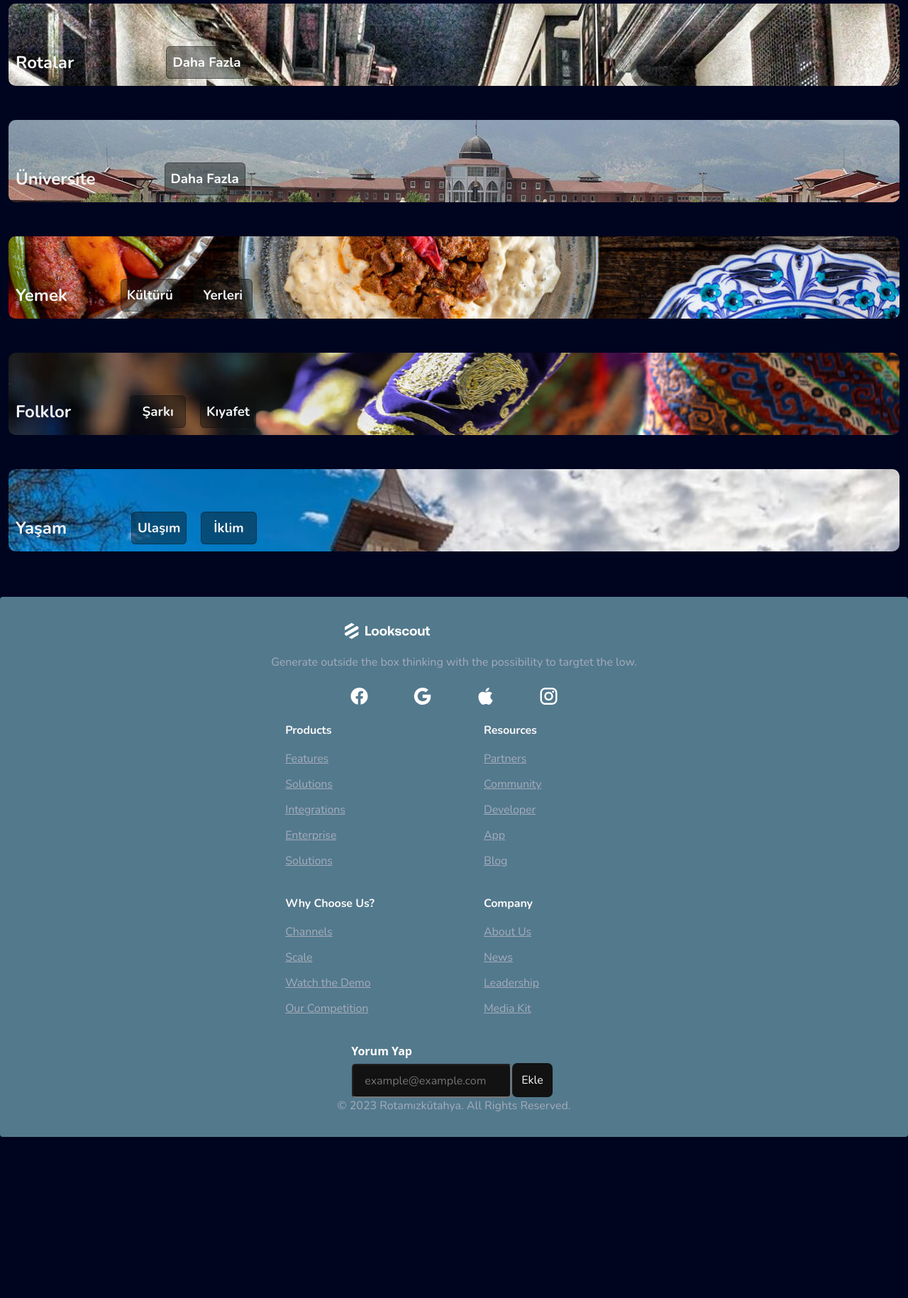
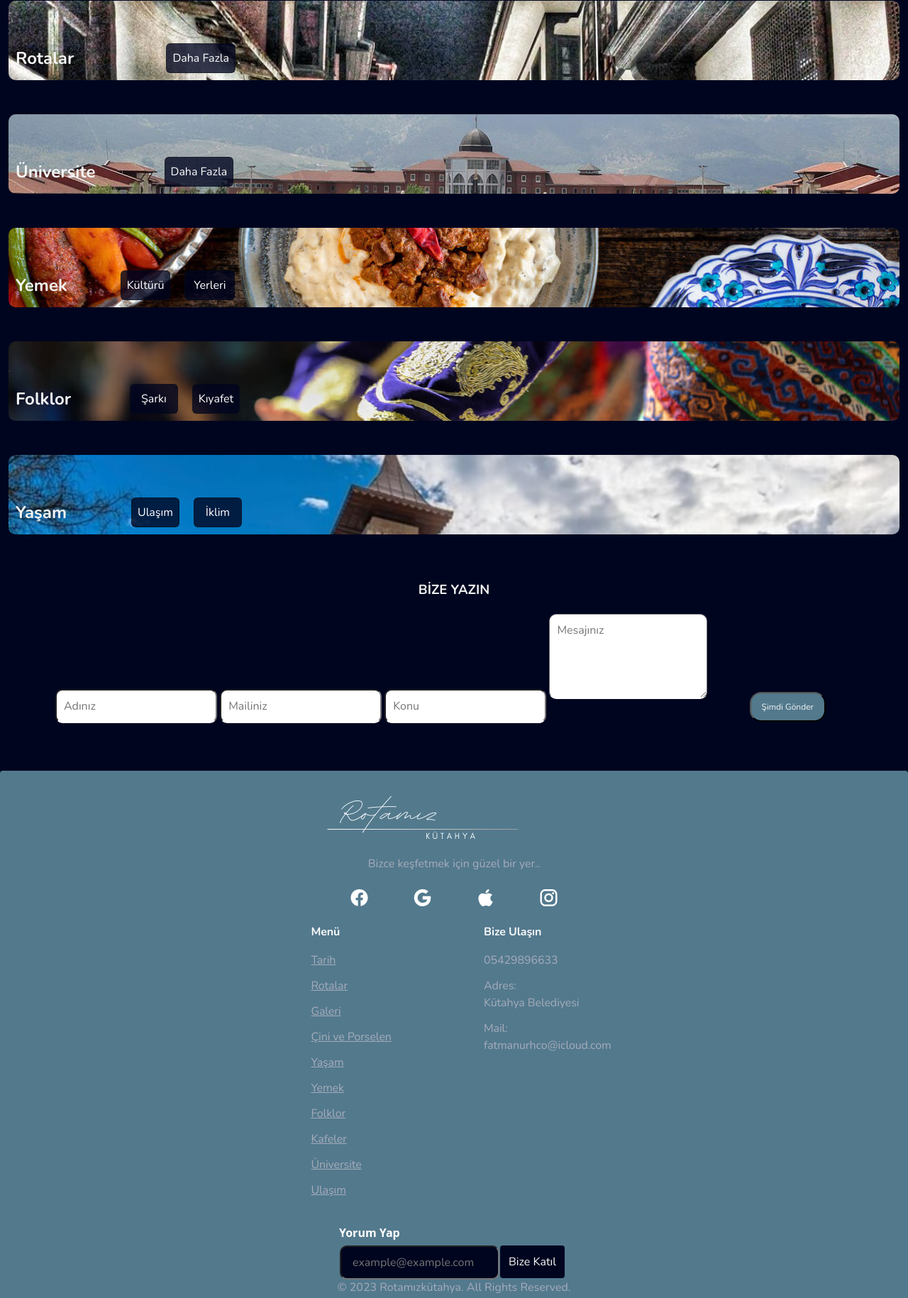
Before and after one commit to fatmanurhco/fatmanurhco.github.io, a plain HTML site: page index.html in a window 1280 px wide. Shown: the part 601-2430 px from the top of the page at 71% size. Before the commit the page ends 2203 px from the top, so only its background shows below. Drawn offline with nearby package versions, Linux system fonts and the light colour scheme.

Commit message:
html sayfaları oluşturuldu. contact kısmı eklendi. kod içerisindeki sayfa linkleri eklendi.logo güncellendi

```diff
--- a/assests/css/rota.css
+++ b/assests/css/rota.css
@@ -30,6 +30,9 @@ body{
     display: flex;
     justify-content: space-between;
     align-items: center;
+}
+.header img{
+    border-radius: 10px;
 }
 .headerright
 {   display: flex;
@@ -209,7 +212,7 @@ summary:hover, summary:focus{color: #aebed1;}
 {   border:solid rgba(11, 18, 18, 0.41) 1px;
     border-radius: 6px;
     padding: 8px;
-    background-color:rgb(13 15 15 / 41%);
+    background-color:rgb(0 5 31 / 78%);
     height:auto;
 
 
@@ -242,7 +245,7 @@ summary:hover, summary:focus{color: #aebed1;}
 .companylogo{
 
     margin-bottom: 16px;
-    padding-left: 100px;
+   margin-left: 30px;
 }
 .logos
 {
@@ -257,7 +260,7 @@ summary:hover, summary:focus{color: #aebed1;}
     display: grid;
     grid-template-columns: repeat(2, 1fr);
     column-gap:64px;
-    row-gap:24px ;
+    /* row-gap:24px ; */
     margin-bottom: 24px;
     padding-left: 20px;
 
@@ -298,26 +301,95 @@ summary:hover, summary:focus{color: #aebed1;}
     gap: 1px;
 }
 .search-input {
-    background-color: #121212;
+    background-color:rgb(0, 5, 31);
     display: flex;
     height: 48px;
     padding: 1px 1px 1.087px 16px;
     justify-content: flex-end;
     align-items: center;
     align-self: stretch;
-    border-radius: 5px;
+    border-radius: 10px;
 }
 .place-icon a {
-    background-color: #121212;
+    background-color:rgb(0, 5, 31);
     text-decoration: none;
     color: #F9F9F9;
-    padding: 13px;
-    border-radius: 7px;
+    padding: 12px;
+    border-radius: 4px;
     margin-right: 20px;
 
 
 
 }
+
+.wrapper {
+    display: grid;
+
+    background-color: #53798d;
+    margin-bottom: 32px;
+    border-radius: 4px;
+    background-color: #00051f;
+
+  }
+  .wrapper h3{
+    text-align: center;
+  }
+
+  .contact-form {
+
+    padding: 20px;
+    border-radius: 4px;
+    margin-left: 58px;
+
+  }
+
+  .input-field {
+    background-color: #fff;
+    padding: 10px;
+    margin-block-end: 15px;
+    outline: none;
+    border-block-end: 2px solid transparent;
+    border-radius: 10px;
+  }
+
+  .input-field:focus { border-color:#53798d }
+
+  textarea.input-field {
+    resize: vertical;
+    min-height: 120px;
+    height: 120px;
+    max-height: 200px;
+  }
+
+  .contact-form .btn { margin-left:55px; }
+
+  .contact-card {
+    background-color: #53798d;
+    padding: 30px;
+  }
+
+  .contact-card .card-title {
+    font-family:Arial, Helvetica, sans-serif;
+    text-transform: uppercase;
+    font-weight:700;
+  }
+
+  .contact-card > li:not(:last-child) { margin-block-end: 30px; }
+
+  .contact-card .card-link {
+    color: #53798d;
+
+  }
+
+  .contact-card .card-link:is(:hover, :focus) { color: #53798d; }
+  .tab-list {
+    display: flex;
+    flex-direction: column;
+    gap: 10px;
+  }
+
+
+
 .footerbottom
 {
     display: flex;
--- a/assests/js/rota.js
+++ b/assests/js/rota.js
@@ -12,3 +12,9 @@ function openNav() {
 
 
     }
+     const menu=document.querySelector('menu');
+    overlay.addEventListener('click' ,sabit);
+
+    function sabit(e){
+      e.preventDefault();
+    }
--- a/index.html
+++ b/index.html
@@ -17,50 +17,50 @@
             <div id="myNav" class="overlay">
                 <a href="#" class="closebtn" onclick="closeNav()">&times;</a>
                 <div class="overlay-content">
-                    <a href="#" >Kütahya'nın Tarihi</a>
-                    <a href="#">Tarihi Rotalar</a>
+                    <a href="tarih.html" class="menu" >Kütahya'nın Tarihi</a>
+                    <a href="rotalar.html" class="menu">Tarihi Rotalar</a>
                     <div class="faq">
                         <div class="faq-content">
                             <!--faq-->
                             <details>
                                 <summary>Çini Ve Porselen</summary>
                                 <div class="faq-inside">
-                                    <a href="#" class="altbaslik">Çini</a>
-                                    <a href="#" class="altbaslik">Porselen</a>
+                                    <a href="ciniporselen.html "  class="altbaslik menu">Çini</a>
+                                    <a href="ciniporselen.html" class="altbaslik menu">Porselen</a>
                             </details>
                             <!--faq end-->
                             <!--faq-->
                             <details>
                                 <summary>Yemek</summary>
                                 <div class="faq-inside">
-                                   <a href="#" class="altbaslik">Meşhur Lezzetler</a>
-                                   <a href="#" class="altbaslik">Nerede yemelisin?</a>
+                                   <a href="yemek.html" class="altbaslik menu">Meşhur Lezzetler</a>
+                                   <a href="yemek.html" class="altbaslik menu">Nerede yemelisin?</a>
                             </details>
                             <!--faq end-->
                             <!--faq-->
                             <details>
                                 <summary>Folklor</summary>
                                 <div class="faq-inside">
-                                 <a href="#" class="altbaslik">Yöresel Kıyafetler</a>
-                                 <a href="#" class="altbaslik">Türküler</a>
+                                 <a href="folklor.html" class="altbaslik menu">Yöresel Kıyafetler</a>
+                                 <a href="folklor.html" class="altbaslik menu">Türküler</a>
                             </details>
                             <!--faq end-->
                          </div>
                     </div>
-                    <a href="#">İlçe ve Köyler</a>
-                    <a href="#">Dumlupınar Üniversitesi</a>
-                    <a href="#">Kafeler</a>
-                    <a href="#">Ulaşım</a>
-                    <a href="#">Kütahya'da Yaşam ve İklim</a>
-                    <a href="#">Galeri</a>
-                    <a href="#">Yorum ve Öneriler</a>
-                    <a href="#">İletişim</a>
+                    <a href="koyler.html" class="menu">İlçe ve Köyler</a>
+                    <a href="universite.html" class="menu">Dumlupınar Üniversitesi</a>
+                    <a href="kafeler.html" class="menu">Kafeler</a>
+                    <a href="ulasim.html" class="menu">Ulaşım</a>
+                    <a href="yasam.html" class="menu">Kütahya'da Yaşam ve İklim</a>
+                    <a href="galeri.html" class="menu">Galeri</a>
+                    <a href="index.html" class="menu">Yorum ve Öneriler</a>
+                    <a href="index.html" class="menu ">İletişim</a>
 
 
                 </div>
              </div>
            <div class="header">
-                <img src="assests/img/CompanyLogow.svg" alt="">
+                <a href="index.html"><img src="assests/img/rotamız.png" alt=""></a>
                 <span class="headerright">
                     <a href="#" class="btn">Giriş yap</a>
                     <a href="#" class="btn">Üye Ol</a>
@@ -71,13 +71,13 @@
                 <section>
                     <video id="slider" autoplay muted loop>
                     <source src="assests/img/video1.mp4" type="video/mp4">
-                     <source src="assests/img/video2.mp4" type="video/mp4">
                     <source src="assests/img/video2.mp4" type="video/mp4">
+                    <!--  <source src="assests/img/video2.mp4" type="video/mp4"> -->
 
                     </video>
 
                     <ul class="navigation">
-                     <li onclick="videoUrl('video2.mp4')">.</li>
+                     <li onclick="videoUrl('video1.mp4')">.</li>
                      <li onclick="videoUrl('video2.mp4')"><img src="assests/img/cini-porselen.jpg"></li>
                      <li onclick="videoUrl('video2.mp4')"><img src="assests/img/folklor.jpg"></li>
                     </ul>
@@ -93,10 +93,10 @@
         <h2 class="baslik">Tarih</h2>
         <div class="cards">
             <div class="card1">
-                <h3>Olaylar</h3>
+                <a href="tarih.html">Olaylar</a>
             </div>
             <div class="card1">
-                <h3>Yerler</h3>
+                <a href="tarih.html">Yerler</a>
             </div>
         </div>
      </div>
@@ -104,17 +104,17 @@
         <h2 class="baslik">Çini ve<br>Porselen</h2>
         <div class="cards">
             <div class="card1">
-                <h3>Çini</h3>
+                <a href="ciniporselen.html">Çini</a>
             </div>
             <div class="card1">
-                <h3>Porselen</h3>
+                <a href="ciniporselen.html">Porselen</a>
             </div>
         </div>
      </div>
      <div class="section3">
         <h2 class="baslik">Rotalar</h2>
         <div class="card1">
-            <a href="#"><h3>Daha Fazla</h3></a>
+            <a href="rotalar.html">Daha Fazla</a>
         </div>
 
 
@@ -122,17 +122,17 @@
      <div class="section4">
         <h2 class="baslik">Üniversite</h2>
         <div class="card1">
-            <a href="#"><h3>Daha Fazla</h3></a>
+            <a href="universite.html">Daha Fazla</a>
         </div>
      </div>
      <div class="section5">
         <h2 class="baslik">Yemek</h2>
         <div class="cards">
             <div class="card1">
-                <h3>Kültürü</h3>
+                <a href="yemek.html">Kültürü</a>
             </div>
             <div class="card1">
-                <h3>Yerleri</h3>
+                <a href="yemek.html">Yerleri</a>
             </div>
         </div>
      </div>
@@ -140,10 +140,10 @@
         <h2 class="baslik">Folklor</h2>
         <div class="cards">
             <div class="card1">
-                <h3>Şarkı</h3>
+                <a href="folklor.html">Şarkı</a>
             </div>
             <div class="card1">
-                <h3>Kıyafet</h3>
+                <a href="folklor.html">Kıyafet</a>
             </div>
         </div>
      </div>
@@ -151,64 +151,72 @@
         <h2 class="baslik">Yaşam</h2>
         <div class="cards">
             <div class="card1">
-                <h3>Ulaşım</h3>
+                <a href="yasam.html">Ulaşım</a>
             </div>
             <div class="card1">
-                <h3>İklim</h3>
+                <a href="yasam.html">İklim</a>
             </div>
         </div>
      </div>
+     </div>
+     <div class="wrapper">
+            <h3>BİZE YAZIN</h3>
+        <form action="" class="contact-form">
+
+          <input type="text" name="name" placeholder="Adınız" required class="input-field">
+
+          <input type="email" name="email_address" placeholder="Mailiniz" required class="input-field">
+
+          <input type="text" name="subject" placeholder="Konu" required class="input-field">
+
+          <textarea name="message" placeholder="Mesajınız" class="input-field"></textarea>
+
+          <button type="submit" class="btn btn-primary">Şimdi Gönder</button>
+
+        </form>
 
      </div>
+
+
      <div class="footer">
         <div class="footertop">
             <span>
-            <img class="companylogo" src="assests/img/CompanyLogow.svg" alt="CompanyLogow">
-            <p>Generate outside the box thinking with the possibility to targtet the low.</p>
+            <img class="companylogo" src="assests/img/logo-blue.jpeg" alt="CompanyLogow">
+            <p>Bizce keşfetmek için güzel bir yer..</p>
             <div class="logos">
-                <a href="#"><img src="assests/img/facebook.svg" alt="facebook"></a>
-                <a href="#"><img src="assests/img/google.svg" alt="google"></a>
-                <a href="#"><img src="assests/img/apple.svg" alt="apple"></a>
-                <a href="#"><img src="assests/img/insta.svg" alt="instagram"></a>
+                <a href="https://www.facebook.com/KutahyaValiligi/" ><img src="assests/img/facebook.svg" alt="facebook"></a>
+                <a href="http://www.kutahya.gov.tr/"><img src="assests/img/google.svg" alt="google"></a>
+                <a href="http://www.kutahya.gov.tr/"><img src="assests/img/apple.svg" alt="apple"></a>
+                <a href="https://www.instagram.com/kutahyavaliligi"><img src="assests/img/insta.svg" alt="instagram"></a>
             </div>
         </span>
 
 
             <div class="linkscolumAll">
                 <div class="linksColum">
-                    <h4>Products</h4>
-                    <a href="#">Features</a>
-                    <a href="#">Solutions</a>
-                    <a href="#">Integrations</a>
-                    <a href="#">Enterprise</a>
-                    <a href="#">Solutions</a>
+                    <h4>Menü</h4>
+                    <a href="#">Tarih</a>
+                    <a href="#">Rotalar</a>
+                    <a href="#">Galeri</a>
+                    <a href="#">Çini ve Porselen</a>
+                    <a href="#">Yaşam</a>
+                    <a href="#">Yemek</a>
+                    <a href="#">Folklor</a>
+                    <a href="#">Kafeler</a>
+                    <a href="#">Üniversite</a>
+                    <a href="#">Ulaşım</a>
+
 
                 </div>
                 <div class="linksColum">
-                    <h4>Resources</h4>
-                    <a href="#">Partners</a>
-                    <a href="#">Community</a>
-                    <a href="#">Developer</a>
-                    <a href="#">App</a>
-                    <a href="#">Blog</a>
+                    <h4>Bize Ulaşın</h4>
+                    <a href="#" style="text-decoration: none;">05429896633</a>
+                    <a href="#" style="text-decoration: none;">Adres:<br>Kütahya Belediyesi</a>
+                    <a href="#" style="text-decoration: none;">Mail: <br> fatmanurhco@icloud.com</a>
+
 
             </div>
-                <div class="linksColum">
-                    <h4>Why Choose Us?</h4>
-                    <a href="#">Channels</a>
-                    <a href="#">Scale</a>
-                    <a href="#">Watch the Demo</a>
-                    <a href="#">Our Competition</a>
 
-                </div>
-                <div class="linksColum">
-                    <h4>Company</h4>
-                    <a href="#">About Us</a>
-                    <a href="#">News</a>
-                    <a href="#">Leadership</a>
-                    <a href="#">Media Kit</a>
-
-                </div>
            </div>
         </div>
         <div class="top-end">
@@ -216,7 +224,7 @@
             <div class="top-end-place">
                 <input type="email" class="search-input" placeholder="example@example.com">
                 <div class="place-icon">
-                    <a href="#" class="">Ekle</a>
+                    <a href="#" class="">Bize Katıl</a>
                 </div>
             </div>
         </div>
```
Also changed, not shown: galeri.html (added, +11 -0 lines), assests/img/logo-blue.jpeg (added), assests/img/rotamız.jpeg (added), assests/img/rotamız.png (added), ciniporselen.html (added), folklor.html (added), kafeler.html (added), koyler.html (added), rotalar.html (added), tarih.html (added), ulasim.html (added), universite.html (added), yasam.html (added), yemek.html (added).
